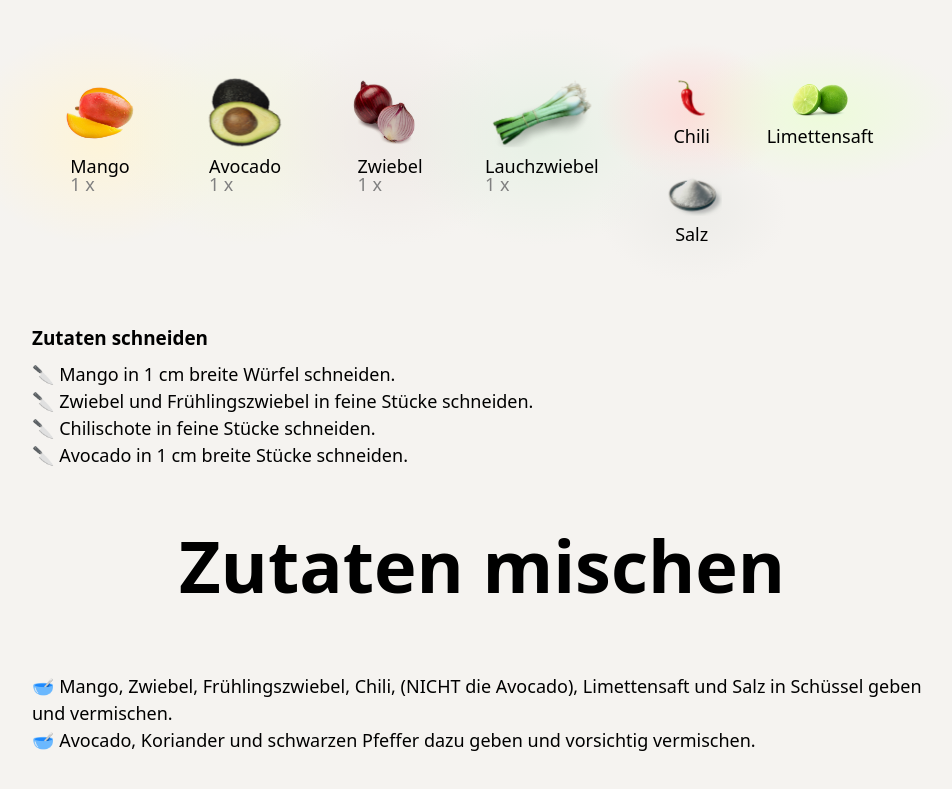
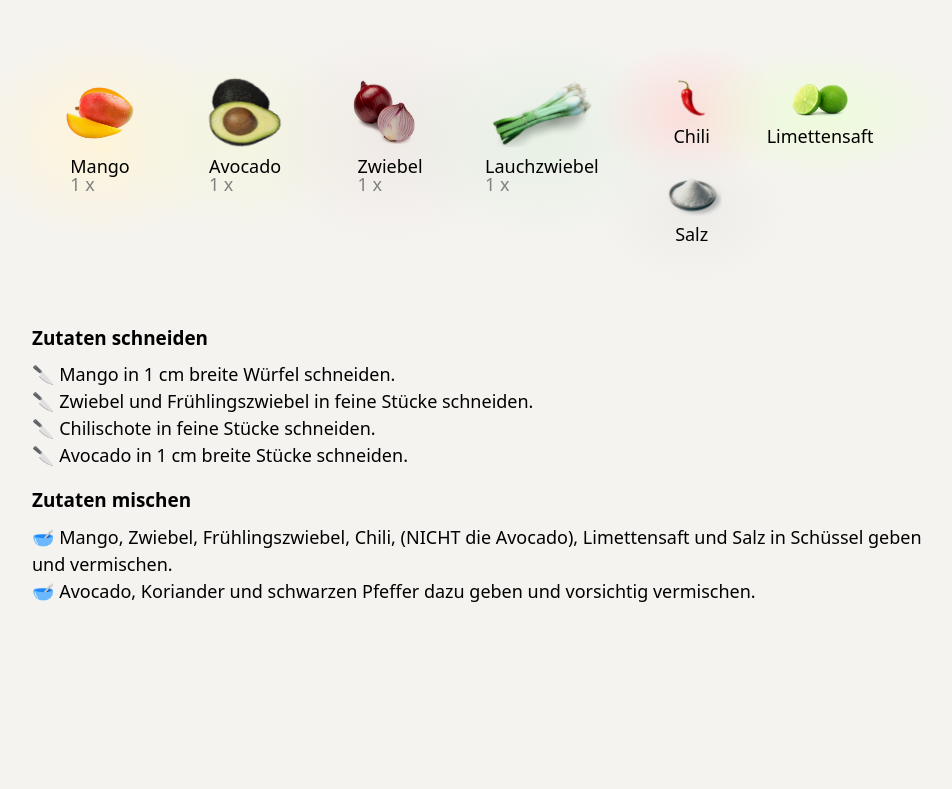
Before and after one commit to benruehl/astro-recipes, an Astro site: page /astro-recipes/recipes/mango-salsa in a window 1280 px wide. Shown: the part 367-1156 px from the top of the page, without its empty margins (158-1110 px from the left). After the commit the page ends 1070 px from the top, so only its background shows below. Built offline with nearby package versions, Linux system fonts and the light colour scheme; Astro itself is replaced by a stand-in of ours; a web font is replaced by a local one.

Commit message:
chore: fix h1 in recipe

```diff
--- a/src/content/recipes/mango-salsa.md
+++ b/src/content/recipes/mango-salsa.md
@@ -41,7 +41,7 @@ ingredients: [
 3. 🔪 Chilischote in feine Stücke schneiden.
 4. 🔪 Avocado in 1 cm breite Stücke schneiden.
 
-# Zutaten mischen
+### Zutaten mischen
 
 5. 🥣 Mango, Zwiebel, Frühlingszwiebel, Chili, (NICHT die Avocado), Limettensaft und Salz in Schüssel geben und vermischen.
 6. 🥣 Avocado, Koriander und schwarzen Pfeffer dazu geben und vorsichtig vermischen.
```
